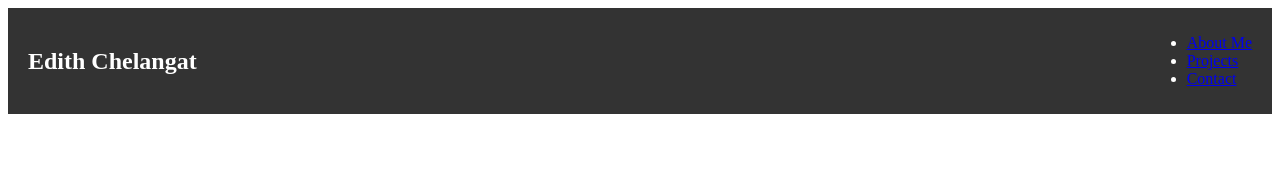
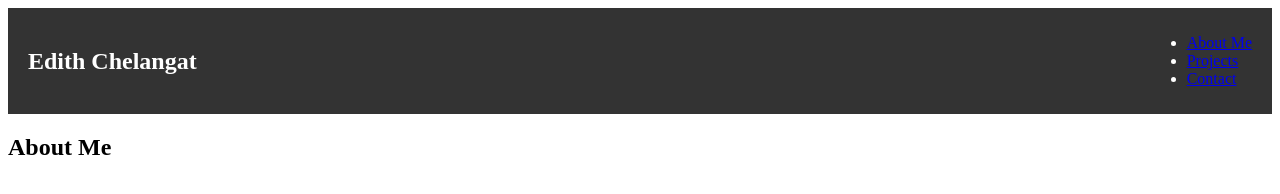
Before and after one commit to EdithChelaa/phase-0-project, a plain HTML site: page index.html in a window 1280 px wide. Drawn offline with Linux system fonts and the light colour scheme.

Commit message:
add about in landing page

```diff
--- a/index.html
+++ b/index.html
@@ -17,6 +17,10 @@
             <li><a href="#contact">Contact</a></li>
         </ul>
     </nav>
+    <section>
+            <h2>About Me</h2>
+
+    </section>
 
     <!-- ... (rest of the body remains unchanged) ... -->
 </body>
```
